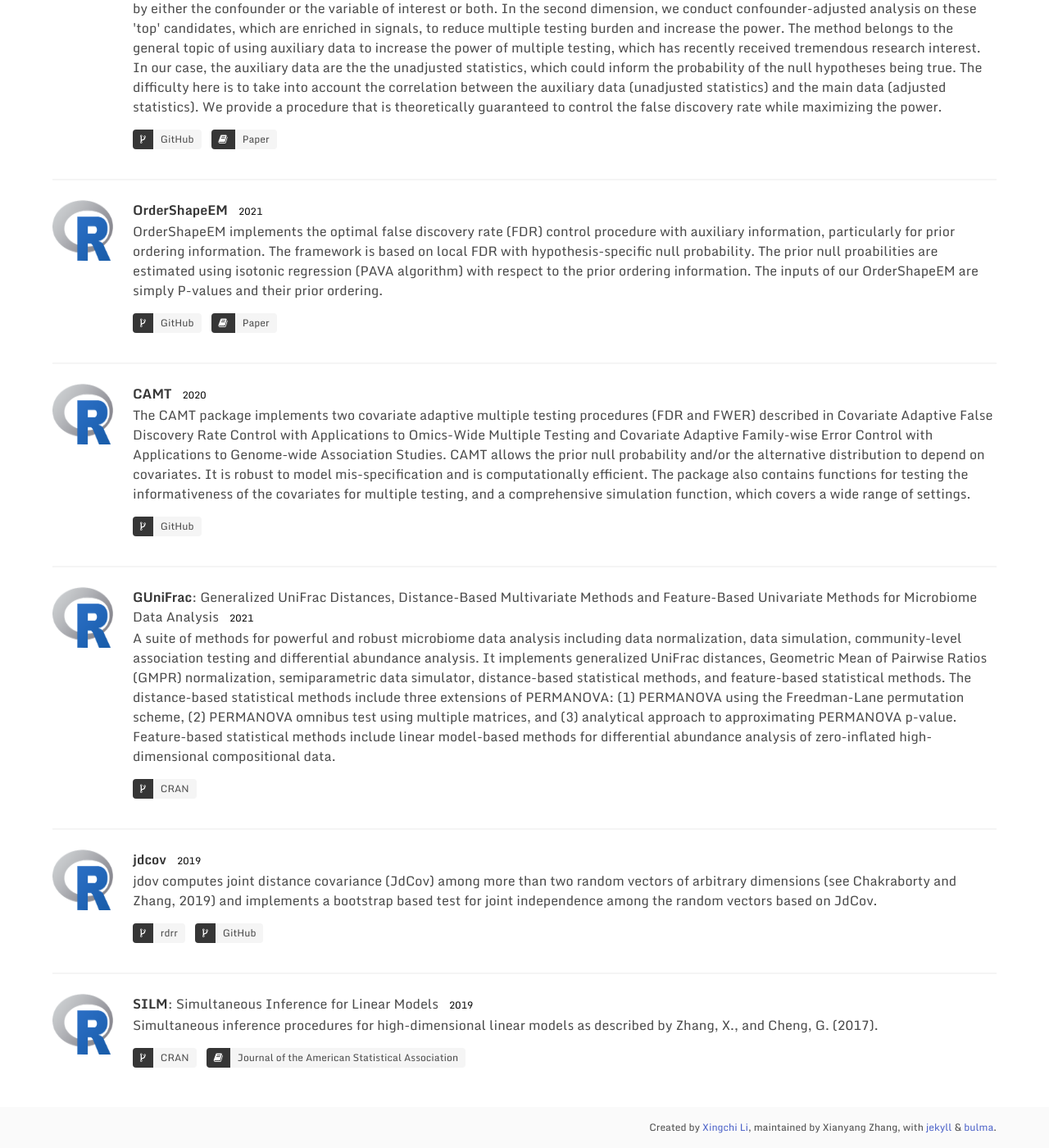
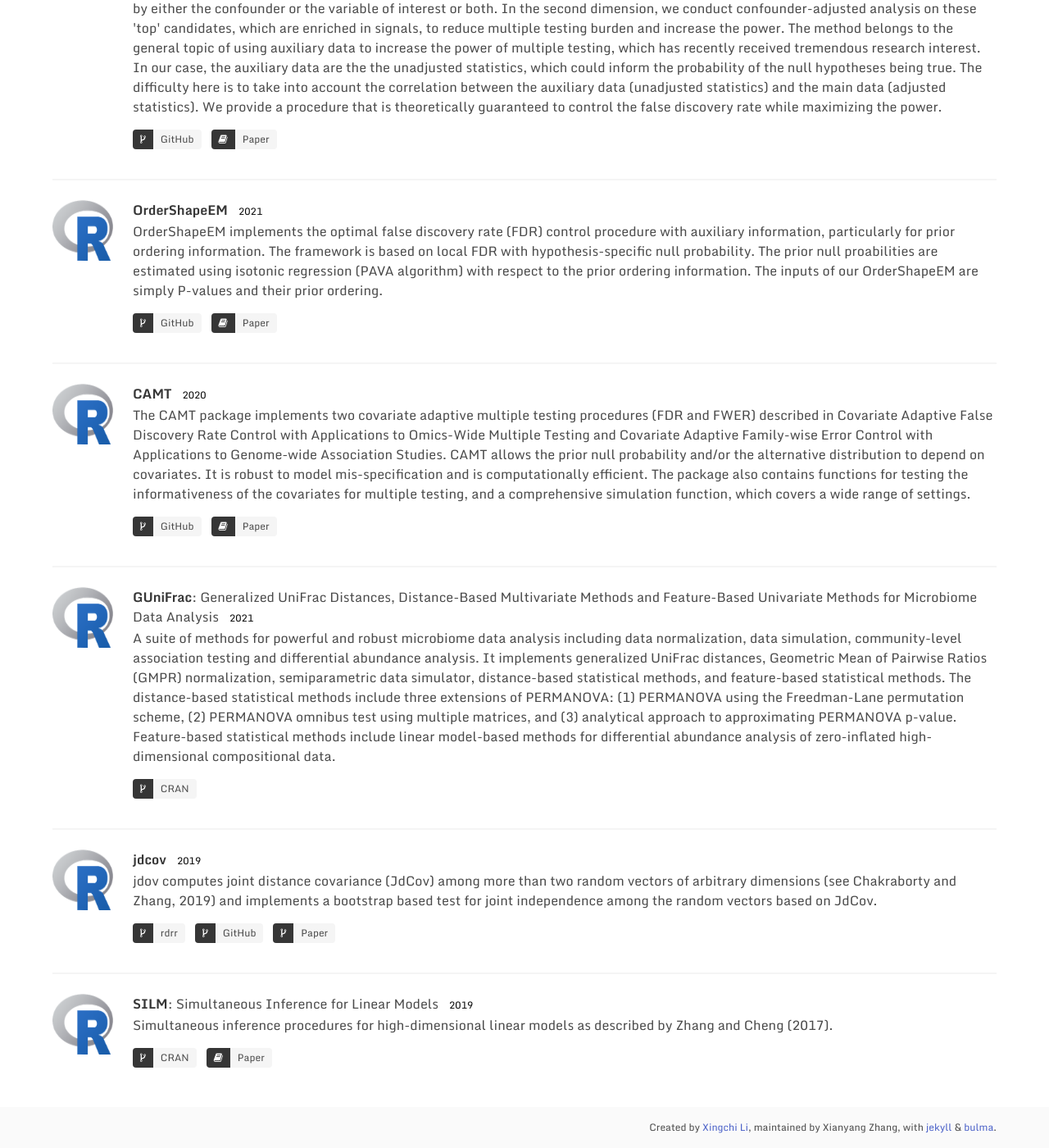
Before and after one commit to zhangxianyang11/zhangxiany-tamu.github.io, a Jekyll site: the page built from _pages/software.md, in a window 1280 px wide and 1400 px high, scrolled down 530 px. Shown: the whole window at 82% size. Built offline with Jekyll 4.4.1, drawn with Linux system fonts in a browser that asks for light colours; a style sheet for code colours, icons or effects is not loaded; some of the changed text lies outside the part shown.

Commit message:
Update software.md

```diff
--- a/_pages/software.md
+++ b/_pages/software.md
@@ -64,7 +64,7 @@ permalink: /software
                   ><i class="fa fa-book" aria-hidden="true"></i
                 ></span>
                 <a class="tag" href="https://arxiv.org/abs/2104.00242"
-                  >arXiv:2104.00242</a
+                  >Paper</a
                 >
               </div>
             </div>
@@ -148,7 +148,7 @@ permalink: /software
                 <span class="tag is-dark"
                   ><i class="fa fa-book" aria-hidden="true"></i
                 ></span>
-                <a class="tag" href="https://genomebiology.biomedcentral.com/articles/10.1186/s13059-021-02418-8"
+                <a class="tag" href="https://arxiv.org/abs/2103.15311"
                   >Paper</a
                 >
               </div>
@@ -188,6 +188,16 @@ permalink: /software
                 ></span>
                 <a class="tag" href="https://github.com/jchen1981/CAMT"
                   >GitHub</a
+                >
+              </div>
+            </div>
+            <div class="control">
+              <div class="tags has-addons">
+                <span class="tag is-dark"
+                  ><i class="fa fa-book" aria-hidden="true"></i
+                ></span>
+                <a class="tag" href="https://www.tandfonline.com/doi/abs/10.1080/01621459.2020.1783273?journalCode=uasa20"
+                  >Paper</a
                 >
               </div>
             </div>
@@ -277,6 +287,16 @@ permalink: /software
                 >
               </div>
             </div>
+            <div class="control">
+              <div class="tags has-addons">
+                <span class="tag is-dark"
+                  ><i class="fa fa-code-fork" aria-hidden="true"></i
+                ></span>
+                <a class="tag" href="https://www.tandfonline.com/doi/abs/10.1080/01621459.2018.1513364?journalCode=uasa20"
+                  >Paper</a
+                >
+              </div>
+            </div>
           </div>
         </div>
       </div>
@@ -294,7 +314,7 @@ permalink: /software
             <strong>SILM</strong>: Simultaneous Inference for Linear Models
             <span class="tag is-white">2019</span><br />
             Simultaneous inference procedures for high-dimensional linear models
-            as described by Zhang, X., and Cheng, G. (2017).
+            as described by Zhang and Cheng (2017).
           </p>
           <div class="field is-grouped is-grouped-multiline">
             <div class="control">
@@ -317,7 +337,7 @@ permalink: /software
                 <a
                   class="tag"
                   href="https://doi.org/10.1080/01621459.2016.1166114"
-                  >Journal of the American Statistical Association</a
+                  >Paper</a
                 >
               </div>
             </div>
```
